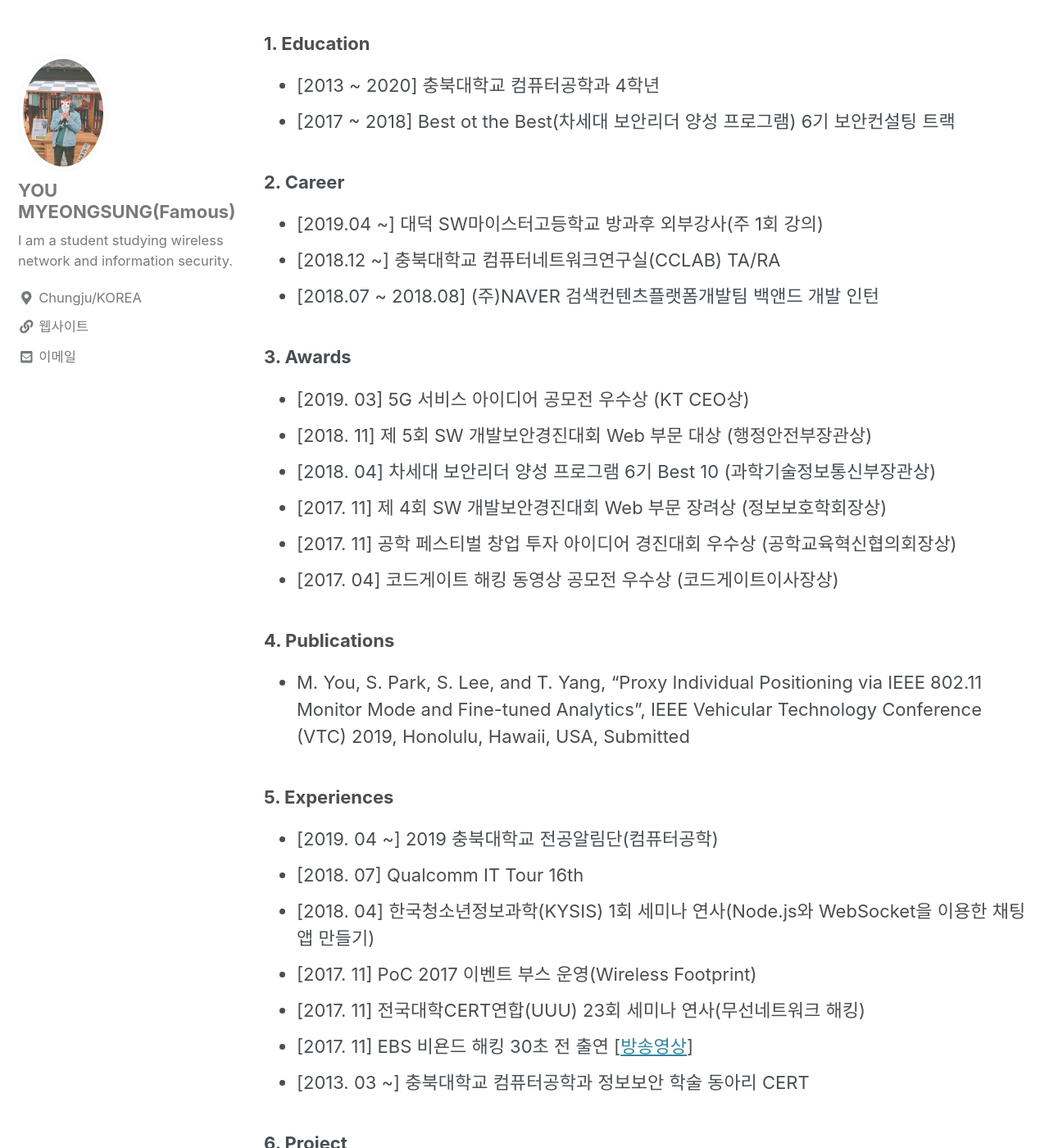
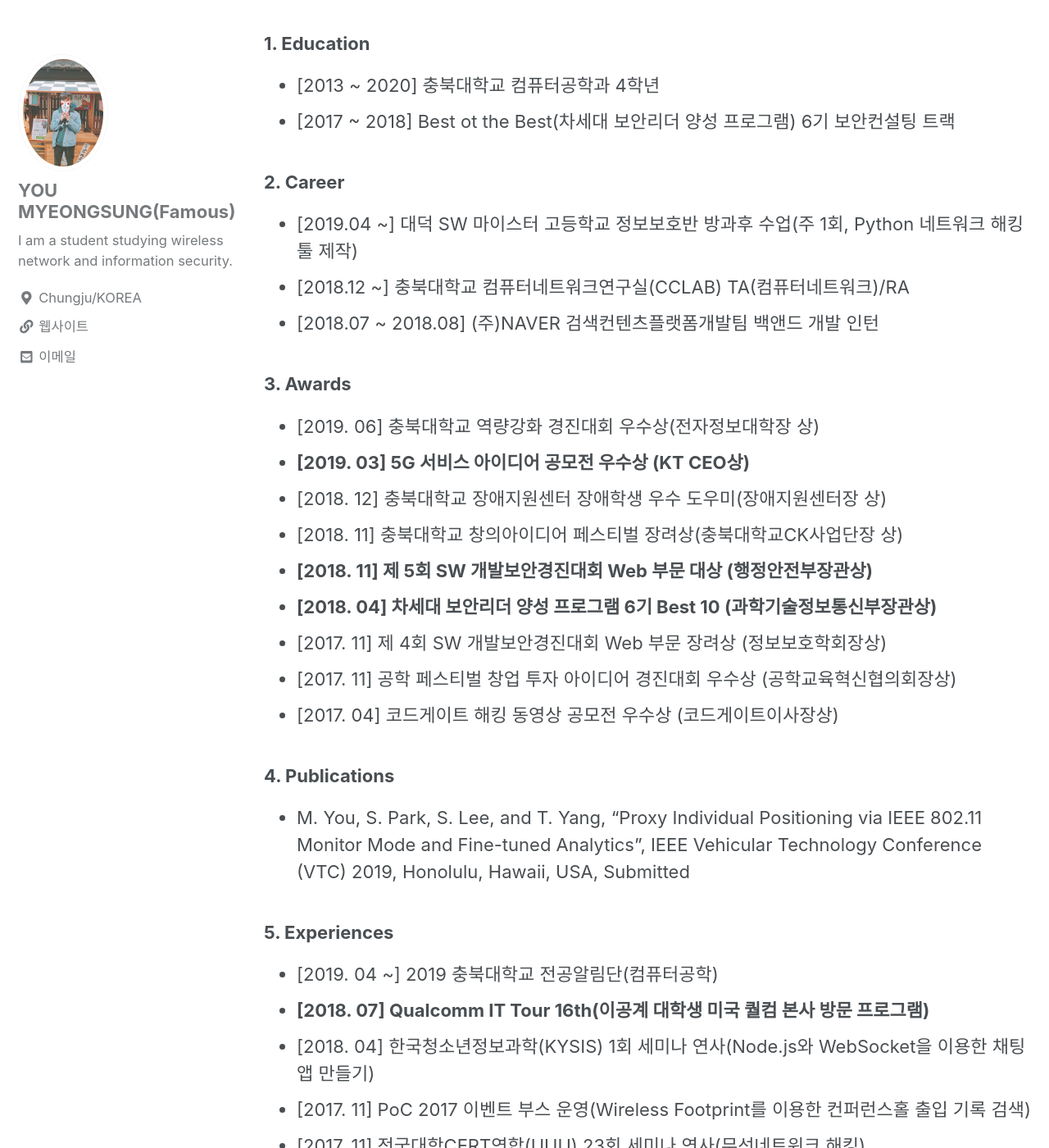
Before and after one commit to Famous7/famous7.github.io, a Jekyll site: the page built from _posts/2018-05-20-cv.md, in a window 1280 px wide and 1400 px high, scrolled down 1396 px. Shown: the whole window at 82% size. Built offline with Jekyll 4.4.1, drawn with Linux system fonts in a browser that asks for light colours; cached includes are drawn as plain includes; nearby versions of some CDN libraries; some of the changed text lies outside the part shown.

```diff
--- a/_posts/2018-05-20-cv.md
+++ b/_posts/2018-05-20-cv.md
@@ -25,15 +25,18 @@ permalink: /portfolio/
 
 
 ### 2. Career
-  - [2019.04 ~] 대덕 SW마이스터고등학교 방과후 외부강사(주 1회 강의)
-  - [2018.12 ~] 충북대학교 컴퓨터네트워크연구실(CCLAB) TA/RA
+  - [2019.04 ~] 대덕 SW 마이스터 고등학교 정보보호반 방과후 수업(주 1회, Python 네트워크 해킹 툴 제작)
+  - [2018.12 ~] 충북대학교 컴퓨터네트워크연구실(CCLAB) TA(컴퓨터네트워크)/RA
   - [2018.07 ~ 2018.08] (주)NAVER 검색컨텐츠플랫폼개발팀 백앤드 개발 인턴
 
 
 ### 3. Awards
-  - [2019. 03] 5G 서비스 아이디어 공모전 우수상 (KT CEO상)
-  - [2018. 11] 제 5회 SW 개발보안경진대회 Web 부문 대상 (행정안전부장관상)
-  - [2018. 04] 차세대 보안리더 양성 프로그램 6기 Best 10 (과학기술정보통신부장관상)
+  - [2019. 06] 충북대학교 역량강화 경진대회 우수상(전자정보대학장 상)
+  - **[2019. 03] 5G 서비스 아이디어 공모전 우수상 (KT CEO상)**
+  - [2018. 12] 충북대학교 장애지원센터 장애학생 우수 도우미(장애지원센터장 상)
+  - [2018. 11] 충북대학교 창의아이디어 페스티벌 장려상(충북대학교CK사업단장 상)
+  - **[2018. 11] 제 5회 SW 개발보안경진대회 Web 부문 대상 (행정안전부장관상)**
+  - **[2018. 04] 차세대 보안리더 양성 프로그램 6기 Best 10 (과학기술정보통신부장관상)**
   - [2017. 11] 제 4회 SW 개발보안경진대회 Web 부문 장려상 (정보보호학회장상)
   - [2017. 11] 공학 페스티벌 창업 투자 아이디어 경진대회 우수상 (공학교육혁신협의회장상)
   - [2017. 04] 코드게이트 해킹 동영상 공모전 우수상 (코드게이트이사장상)
@@ -45,9 +48,9 @@ permalink: /portfolio/
 
 ### 5. Experiences
   - [2019. 04 ~] 2019 충북대학교 전공알림단(컴퓨터공학)
-  - [2018. 07] Qualcomm IT Tour 16th
+  - **[2018. 07] Qualcomm IT Tour 16th(이공계 대학생 미국 퀄컴 본사 방문 프로그램)**
   - [2018. 04] 한국청소년정보과학(KYSIS) 1회 세미나 연사(Node.js와 WebSocket을 이용한 채팅앱 만들기)
-  - [2017. 11] PoC 2017 이벤트 부스 운영(Wireless Footprint)
+  - [2017. 11] PoC 2017 이벤트 부스 운영(Wireless Footprint를 이용한 컨퍼런스홀 출입 기록 검색)
   - [2017. 11] 전국대학CERT연합(UUU) 23회 세미나 연사(무선네트워크 해킹)
   - [2017. 11] EBS 비욘드 해킹 30초 전 출연 [[방송영상](https://youtu.be/6EH6bZhaUiU?t=1499)]
   - [2013. 03 ~] 충북대학교 컴퓨터공학과 정보보안 학술 동아리 CERT
```
Also changed, not shown: _posts/2019-06-15-TCP-Sdling-Window.md (added, +73 -0 lines), img/29_1.JPG (added), img/network/TCP-window-http_1.png (added), img/network/TCP-window-http_2.png (added), img/network/TCP_송신윈도우.png (added), img/network/TCP_수신윈도우.png (added), img/network/window_scaling.png (added).
